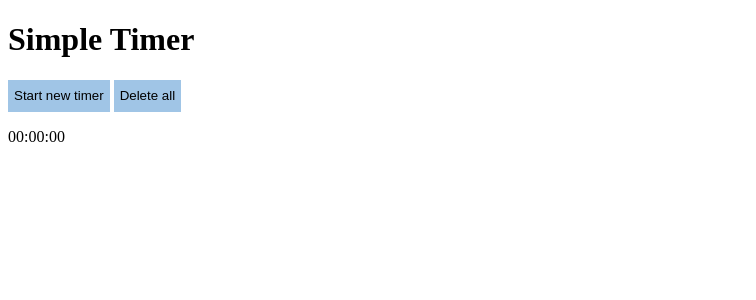
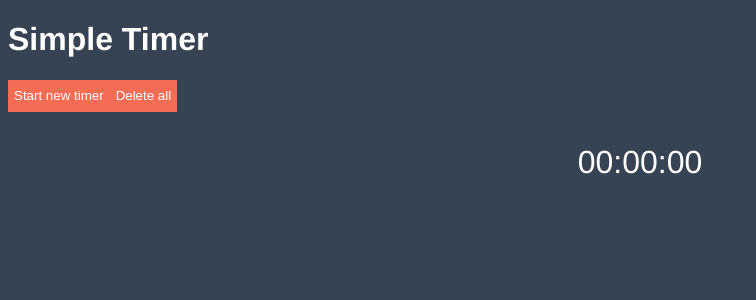
Before and after one commit to regisfrias/timer, a SvelteKit app: page / in a window 1280 px wide. Shown: the top 300 px of the page, without its empty margins (0-756 px from the left). Built offline with nearby package versions, Linux system fonts and the light colour scheme.

Commit message:
Add some styles.

```diff
--- /dev/null
+++ b/src/global.css
@@ -0,0 +1,12 @@
+body {
+  background-color: #364352;
+  color: white;
+  font-family: 'Helvetica', Tahoma, Geneva, Verdana, sans-serif;
+}
+
+button {
+  height: 2rem;
+  border: 0;
+  background-color: #f36c53;
+  color: white;
+}
--- a/src/routes/+page.svelte
+++ b/src/routes/+page.svelte
@@ -1,6 +1,8 @@
 <script lang="ts">
+  import '../global.css'
   import { onMount } from 'svelte';
   import { msToTime } from '../lib/utils'
+  // const colors = ['#e0053c', '#f25b36', '#e88d23', '#aca138', '#3e9853', '#178d84']
 
   let timers: Array<{
     start: Date,
@@ -13,7 +15,7 @@
 
   onMount(() => {
     if (localStorage.length) {
-      Object.keys(localStorage).forEach(key => {
+      Object.keys(localStorage).sort().forEach(key => {
         timers = [...timers, JSON.parse(localStorage[key])]
       })
       total = timers.reduce((prev, timer) => prev + timer.diff, 0)
@@ -98,12 +100,12 @@
     </div>
   {/if}
 
-  <p>
+  <p class="controls">
     <button on:click={() => startTimer()}>Start new timer</button>
     <button on:click={removeAll}>Delete all</button>
   </p>
 
-  <p>{msToTime(total)}</p>
+  <p class="total">{msToTime(total)}</p>
 </main>
 
 <style>
@@ -121,19 +123,13 @@
     margin: 0;
     padding: 0.2rem;
     border: 1px solid transparent;
-    background-color: rgb(248, 248, 248);
+    background-color: transparent;
+    color: white;
   }
 
   .timer input:focus {
     outline: 0;
-    border: 1px solid rgb(208, 208, 208);
-    background-color: rgb(239, 239, 239);
-  }
-
-  button {
-    height: 2rem;
-    border: 0;
-    background-color: rgb(160, 197, 230);
+    background-color: rgba(255, 255, 255, 0.1);
   }
 
   .play_pause {
@@ -141,4 +137,13 @@
     line-height: 1;
     width: 2rem;
   }
+
+  .controls {
+    display: flex;
+  }
+
+  .total {
+    text-align: center;
+    font-size: 2rem;
+  }
 </style>
```
